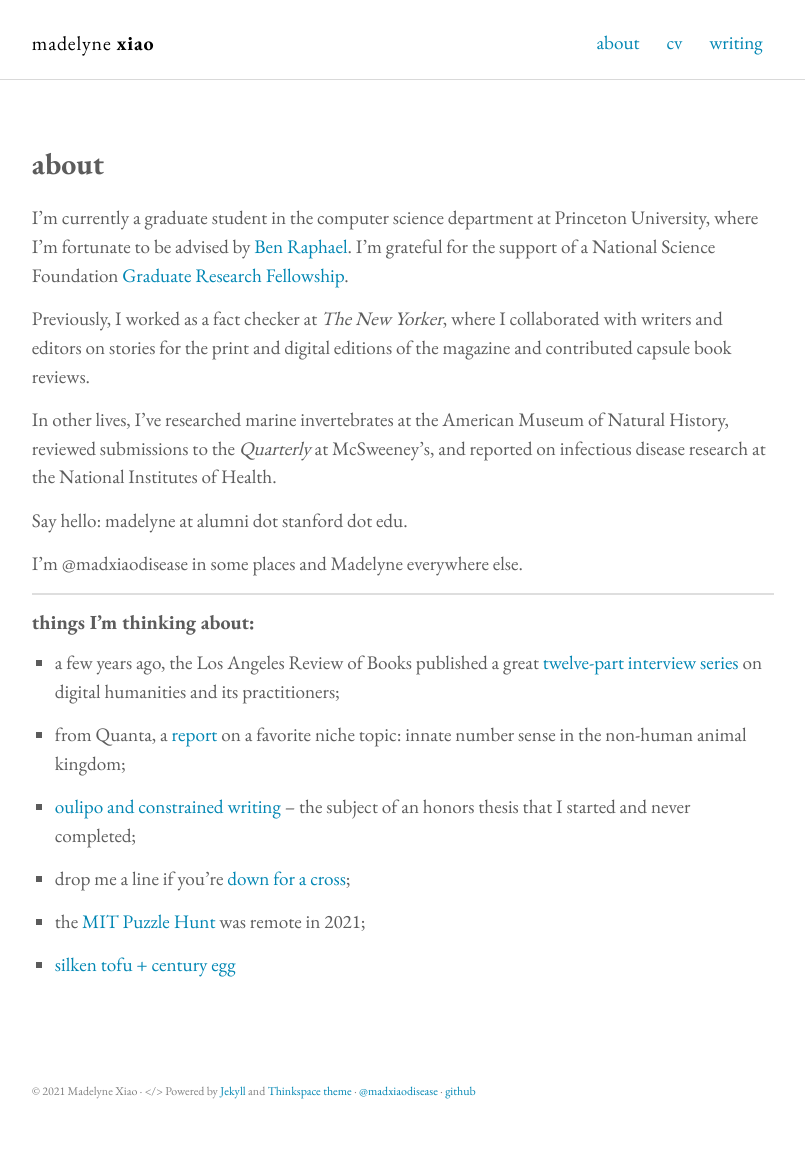
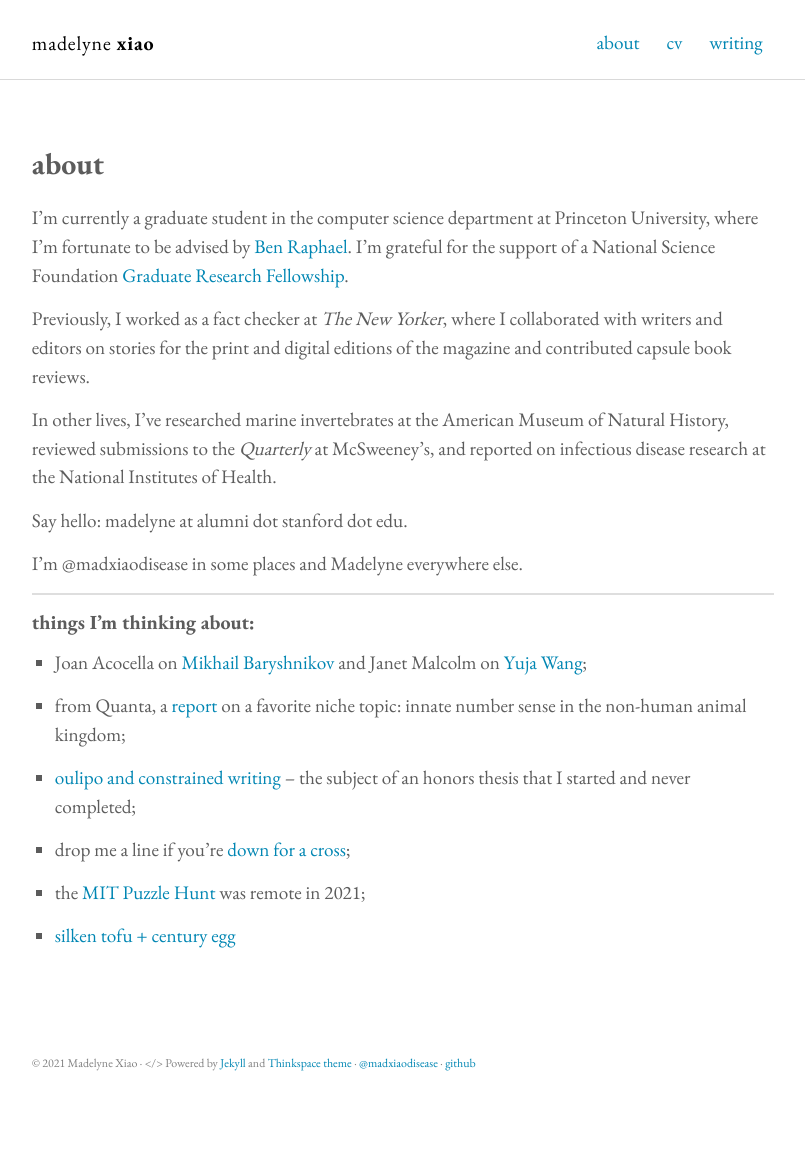
Before and after one commit to madelyne/madelyne.github.io, a Jekyll site: the page built from about.md, in a window 1280 px wide. Shown: the whole page, without its empty margins (237-1042 px from the left). Built offline with Jekyll 4.4.1, drawn with Linux system fonts in a browser that asks for light colours; after the commit the page ends 1129 px from its top, so only the background shows below that.

Commit message:
update about section

```diff
--- a/about.md
+++ b/about.md
@@ -17,7 +17,7 @@ I'm @madxiaodisease in some places and Madelyne everywhere else.
 
 #### things I'm thinking about:
 
-- a few years ago, the Los Angeles Review of Books published a great [twelve-part interview series](https://lareviewofbooks.org/feature/the-digital-in-the-humanities) on digital humanities and its practitioners;
+- Joan Acocella on [Mikhail Baryshnikov](https://www.newyorker.com/magazine/1998/01/19/the-soloist) and Janet Malcolm on [Yuja Wang](https://www.newyorker.com/magazine/2016/09/05/yuja-wang-and-the-art-of-performance);
 
 - from Quanta, a [report](https://www.quantamagazine.org/math-of-the-penguins-20200817/) on a favorite niche topic: innate number sense in the non-human animal kingdom;
 
```
